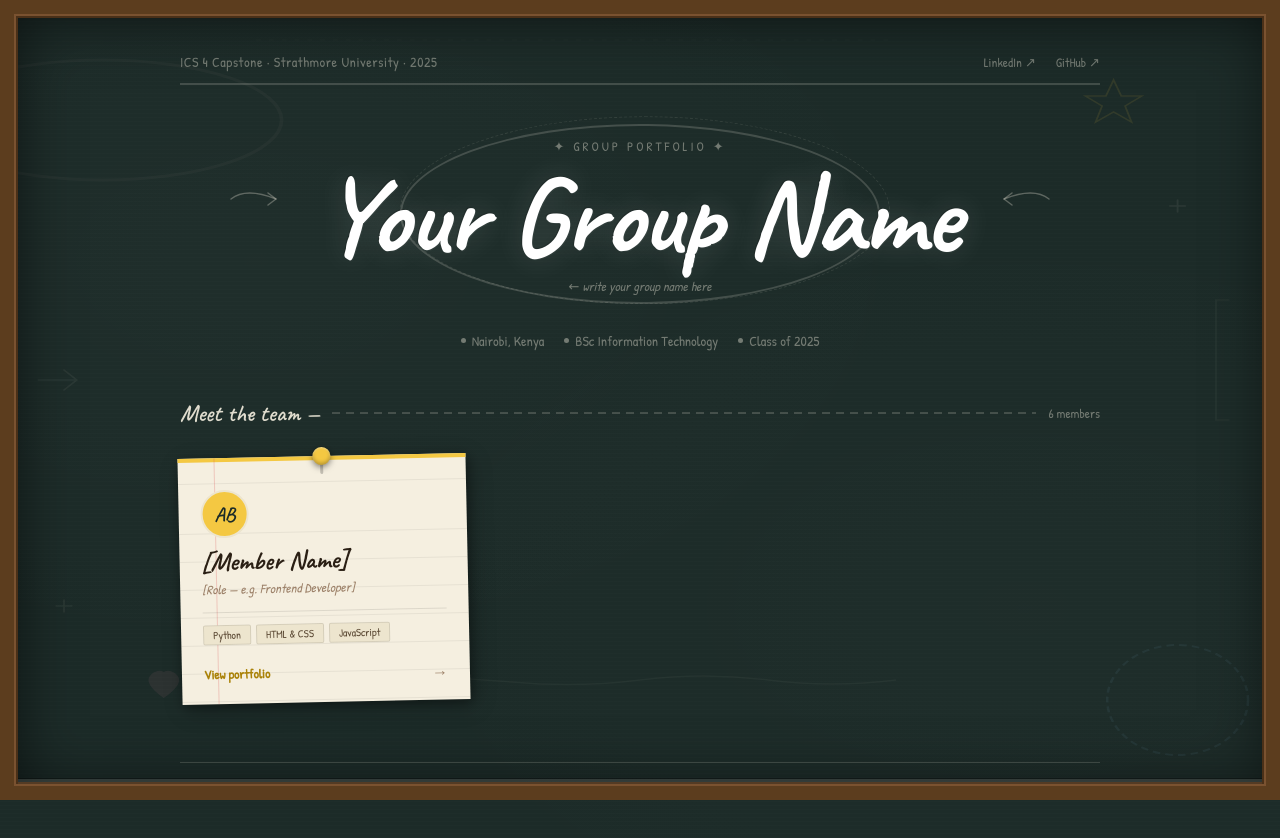
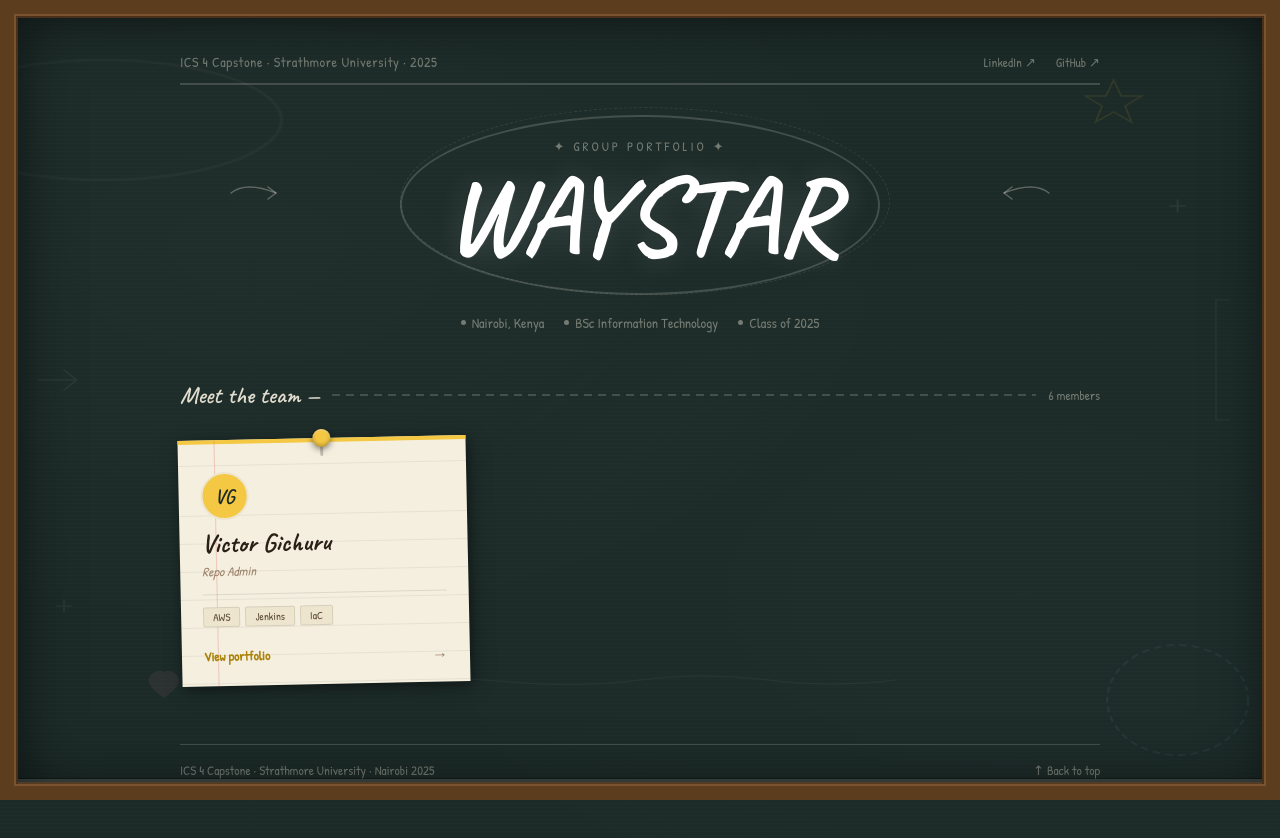
Before and after one commit to IS-PROJECT-2026/RoyCo, a plain HTML site: page index.html in a window 1280 px wide. Drawn offline with Linux system fonts and the light colour scheme.

Commit message:
feature: (index.html) edit index.html for victors details

```diff
--- a/index.html
+++ b/index.html
@@ -577,8 +577,7 @@
       ║  Keep it short — 1 to 3 words works best.         ║
       ╚════════════════════════════════════════════════════╝
     -->
-    <h1 class="group-name">Your Group Name</h1>
-    <p class="group-hint">← write your group name here</p>
+    <h1 class="group-name">WAYSTAR</h1>
   </div>
 
   <!-- Meta info row -->
@@ -612,19 +611,19 @@
   <div class="cards-grid">
 
     <!-- Member 1 -->
-    <a class="card" href="member-1/about-me.html" style="--pin-col: var(--k1)">
+    <a class="card" href="victor.html" style="--pin-col: var(--k1)">
       <div class="card-stripe"></div>
       <div class="card-lines" aria-hidden="true"></div>
       <div class="card-margin" aria-hidden="true"></div>
       <div class="card-content">
-        <div class="card-avatar">AB</div>
-        <p class="card-name">[Member Name]</p>
-        <p class="card-role">[Role — e.g. Frontend Developer]</p>
+        <div class="card-avatar">VG</div>
+        <p class="card-name">Victor Gichuru</p>
+        <p class="card-role">Repo Admin</p>
         <div class="card-divider"></div>
         <div class="card-tags">
-          <span class="card-tag">Python</span>
-          <span class="card-tag">HTML & CSS</span>
-          <span class="card-tag">JavaScript</span>
+          <span class="card-tag">AWS</span>
+          <span class="card-tag">Jenkins</span>
+          <span class="card-tag">IaC</span>
         </div>
         <div class="card-cta">
           <span class="card-cta-text">View portfolio</span>
```
